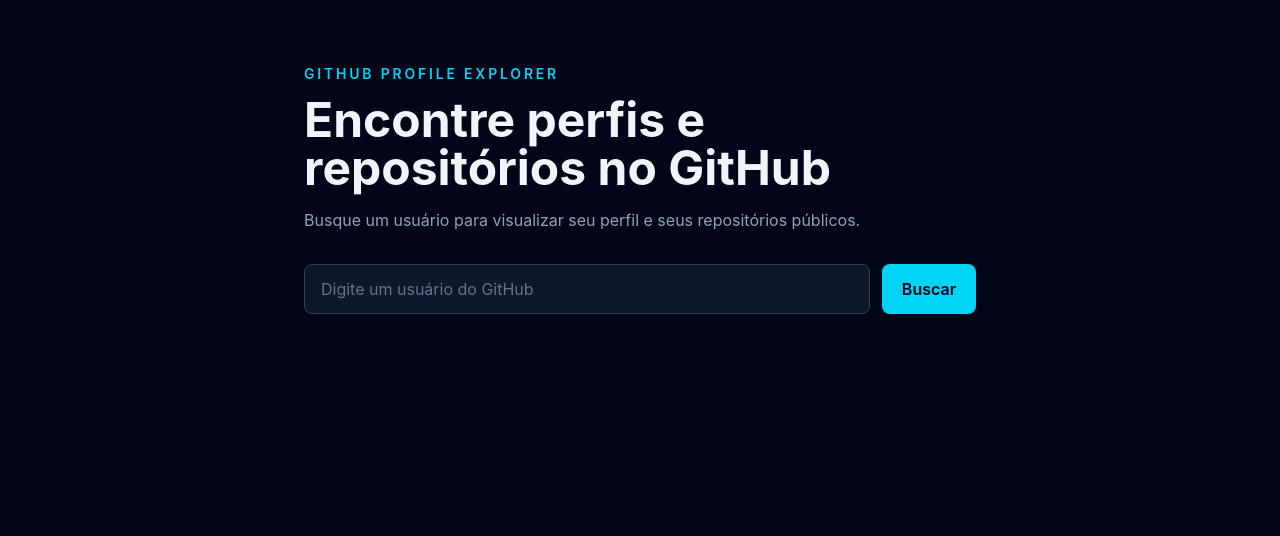
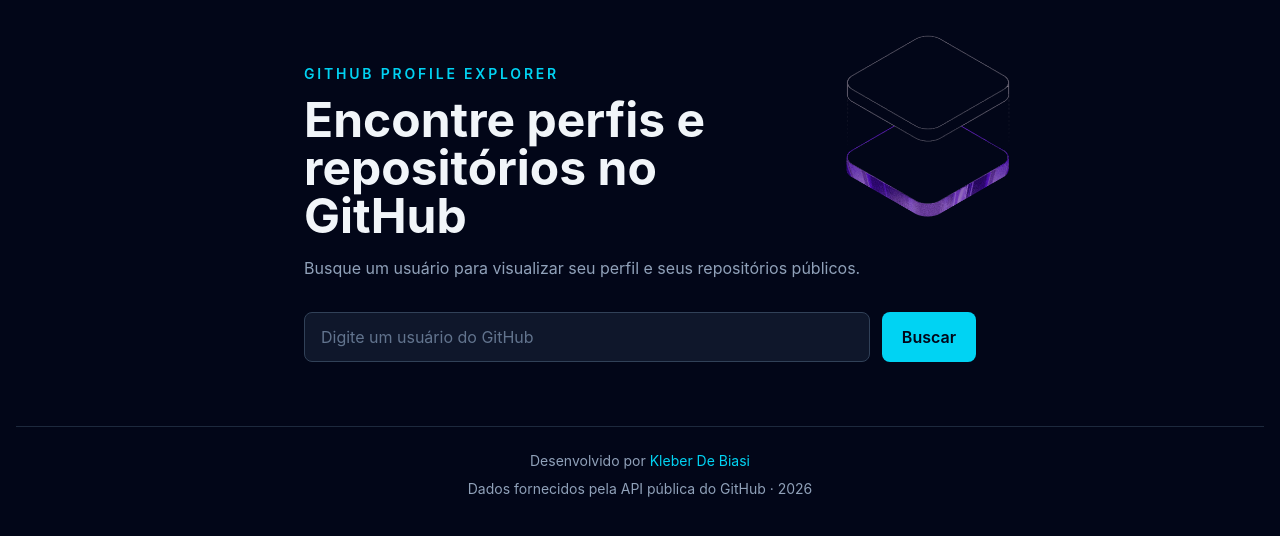
Before and after one commit to kleberdebiasi-oss/github-profile-explorer, a React (Vite) app: page / in a window 1280 px wide. Shown: the top 536 px of the page. Built offline with nearby package versions, Linux system fonts and the light colour scheme.

Commit message:
feat: add hero visual to home page

```diff
--- a/src/App.jsx
+++ b/src/App.jsx
@@ -1,6 +1,7 @@
 import { useState } from 'react'
 import { useGitHub } from './context/GitHubContext.jsx'
 import RepositoryList from './RepositoryList.jsx'
+import heroImage from './assets/hero.png'
 
 function App() {
   const [username, setUsername] = useState('')
@@ -13,12 +14,18 @@
 
   return (
     <main className="min-h-screen bg-slate-950 px-4 py-16 text-slate-100">
-      <section className="mx-auto max-w-2xl">
+      <section className="relative mx-auto max-w-2xl">
+        <img
+          className="pointer-events-none absolute -right-10 -top-8 hidden w-44 opacity-75 sm:block"
+          src={heroImage}
+          alt=""
+        />
+
         <p className="mb-3 text-sm font-semibold tracking-[0.2em] text-cyan-400 uppercase">
           GitHub Profile Explorer
         </p>
 
-        <h1 className="text-4xl font-bold sm:text-5xl">
+        <h1 className="max-w-md text-4xl font-bold sm:text-5xl">
           Encontre perfis e repositórios no GitHub
         </h1>
 
@@ -98,6 +105,24 @@
 
         {user && <RepositoryList repositories={repositories} />}
       </section>
+
+      <footer className="mt-16 border-t border-slate-800 pt-6 text-center text-sm text-slate-400">
+        <p>
+          Desenvolvido por{' '}
+          <a
+            className="text-cyan-400 hover:underline"
+            href="https://github.com/kleberdebiasi-oss"
+            rel="noreferrer"
+            target="_blank"
+          >
+            Kleber De Biasi
+          </a>
+        </p>
+
+        <p className="mt-2">
+          Dados fornecidos pela API pública do GitHub · {new Date().getFullYear()}
+        </p>
+      </footer>
     </main>
   )
 }
```
